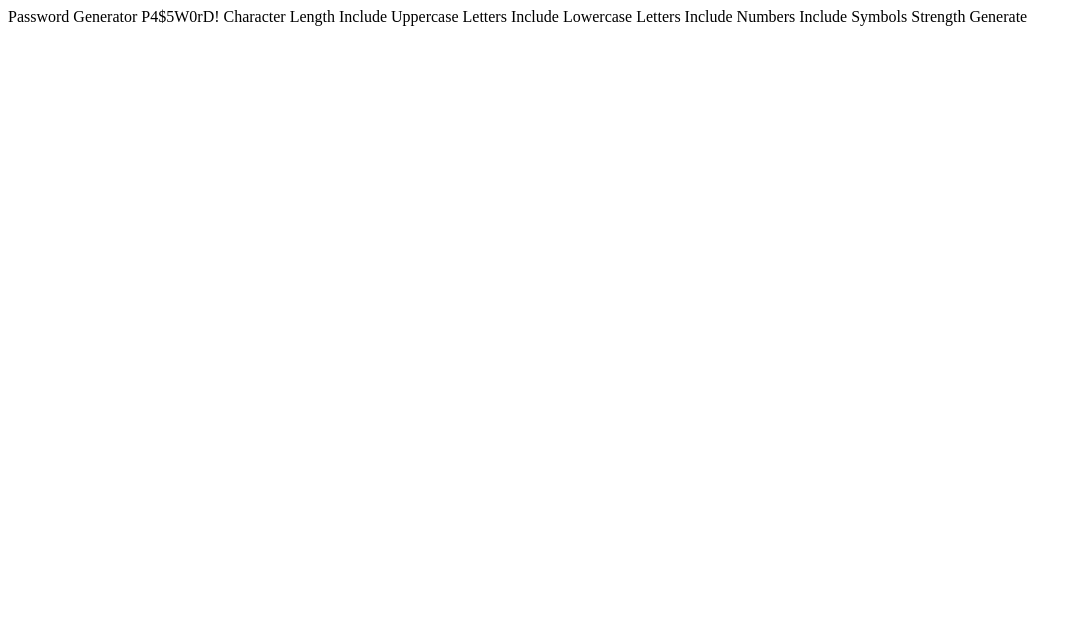
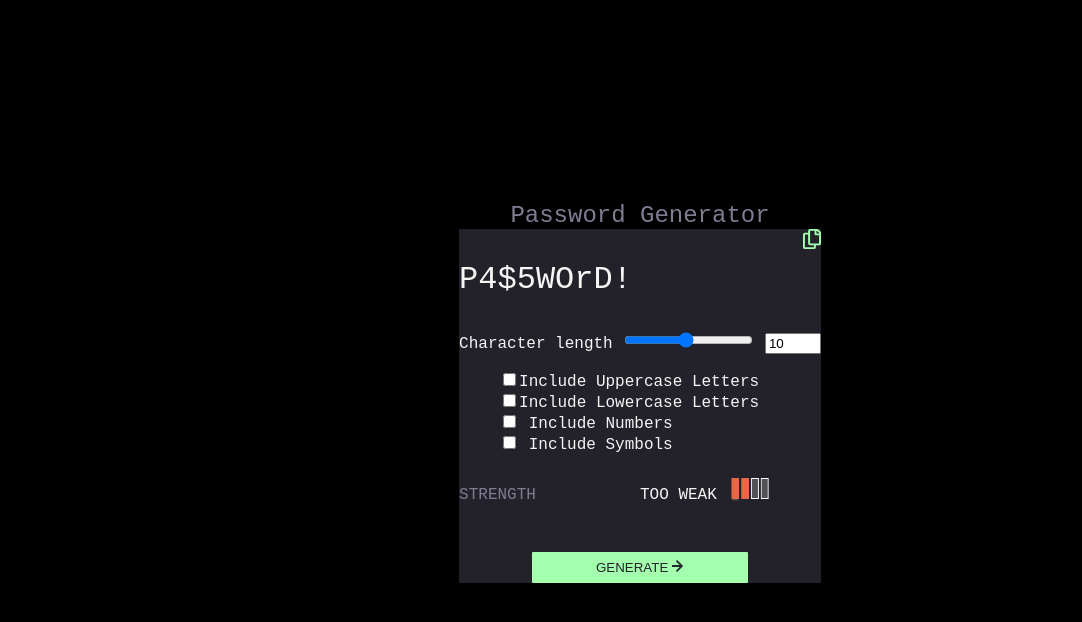
Before and after one commit to LuGue-coder/password-generator-app, a plain HTML site: page starter-code/index.html in a window 1280 px wide. Shown: the whole page, without its empty margins (0-1082 px from the left). Drawn offline with Linux system fonts and the light colour scheme.

Commit message:
continue

```diff
--- a/starter-code/index.html
+++ b/starter-code/index.html
@@ -3,27 +3,67 @@
 <head>
   <meta charset="UTF-8">
   <meta name="viewport" content="width=device-width, initial-scale=1.0">
-
-  <link rel="icon" type="image/png" sizes="32x32" href="./assets/images/favicon-32x32.png">
-
+  <link rel="stylesheet" href="style.css">
+   <script  defer src="script.js"></script>
   <title>Frontend Mentor | Password generator app</title>
 </head>
 <body>
+<main>
 
-  Password Generator
+   <article>
+      <div class="app_title">Password Generator</div>
+   </article>
 
-  P4$5W0rD!
+   <article>
 
-  Character Length
+          <div class="password_window">
+            <p class="password_content">P4$5WOrD!</p>
+            <img class="password_copy" src="assets/images/icon-copy.svg"></img>
+          </div>
 
-  Include Uppercase Letters
-  Include Lowercase Letters
-  Include Numbers
-  Include Symbols
 
-  Strength
+  </article>
 
-  Generate
+  <article>
+  <div class="maincontainer">
+
+
+        <form>
+          <div class="character_length">
+          <label for="">Character length</label>
+              <input id="character_length_range"type="range" min="1" max="20" value="10"></input>
+              <input id="character_length_number" type="number" min="1"max="20" value="10"></input>
+          </div>
+
+
+
+          <ul>
+            <li><input type="checkbox">Include Uppercase Letters</li>
+            <li><input type="checkbox">Include Lowercase Letters</li>
+            <li><input type="checkbox"> Include Numbers</li>
+            <li><input type="checkbox"> Include Symbols</li>
+          </ul>
+
+
+          <div class="password_strength">
+              <p class="password_strength_title">STRENGTH</p>
+              <p class="password_strength_solution">TOO WEAK</p>
+              <img class="password_strength__symbol" src="assets/images/icons_password_strength /WEAK.png">
+          </div>
+
+
+
+
+          <div class="window_down">
+            <button class="window_down_btn" type="submit">GENERATE <img src="assets/images/icon-arrow-right.svg"></button>
+            <img src="">
+          </div>
+       </form>
+
+  </div>
+   </article>
+  </main>
+
 
 </body>
 </html>
--- /dev/null
+++ b/starter-code/style.css
@@ -0,0 +1,86 @@
+
+:root{
+/*GREYS*/
+--Grey-950: hsl(255, 22%, 4%);
+--Grey-900: hsl(248, 17%, 9%);
+--Grey-850: hsl(248, 15%, 11%);
+--Grey-800: hsl(248, 10%, 15%);
+--Grey-700: hsl(248, 5%, 34%);
+--Grey-600: hsl(251, 9%, 53%);
+--Grey-200: hsl(252, 11%, 91%);
+
+/*OTHER COLORS*/
+--Green-200: hsl(127, 100%, 82%);
+--Yellow-300: hsl(42, 91%, 68%);
+--Orange-400: hsl(13, 95%, 66%);
+--Red-500: hsl(0, 91%, 63%);
+}
+
+@font-face {
+  font-family: JetBrains Mono;
+  src: url(assets/fonts/JetBrainsMono-Italic-VariableFont_wght.ttf);
+}
+
+html, body {
+    font-family:"Space mono", monospace;
+    display:flex;
+    flex-direction: column;
+    justify-content: center;
+    align-items: center;
+    min-height:100vh;
+    background-color:black;
+    color:whitesmoke;
+}
+.maincontainer{
+  background-color: var(--Grey-800);
+}
+
+.app_title{
+  display:flex;
+  justify-content: center;
+  align-items: center;
+  color:var(--Grey-600);
+  font-size: 24px;
+}
+
+.password_window{
+  background-color: var(--Grey-800);
+  display:flex;
+  justify-content:space-between;
+}
+.password_content{
+  font-size: 32px;
+}
+
+
+.password_copy{
+  width:5%;
+  height: 5%;}
+
+
+ul{
+list-style: none;
+}
+
+.window_down{
+  display:flex;
+  align-items: center;
+  justify-content: center;
+  margin:2rem;
+}
+
+.window_down_btn{
+    background-color:var(--Green-200);
+    border: none;
+    color:var(--Grey-800);
+    padding:0.5rem 4rem;
+    border-radius: 1px;
+}
+.password_strength_title{
+  color:var(--Grey-600);
+}
+.password_strength{
+  display:grid;
+  grid-template-columns: 50% 25% 25%;
+  background-color: var(--Grey-800);
+}
```
Also changed, not shown: starter-code/assets/images/icons_password_strength /MEDIUM.png (added), starter-code/assets/images/icons_password_strength /STRONG.png (added), starter-code/assets/images/icons_password_strength /TOO WEAK.png (added), starter-code/assets/images/icons_password_strength /WEAK.png (added), starter-code/script.js (added), 1 other file.
